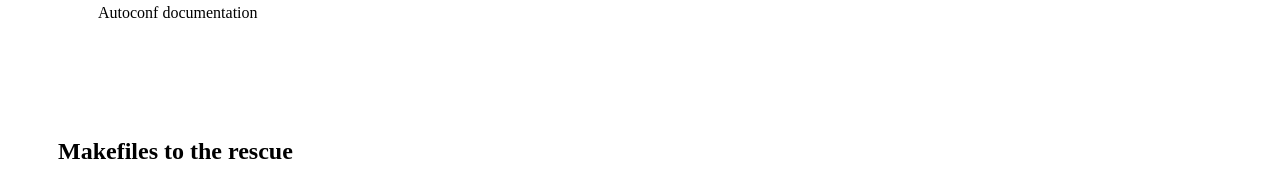
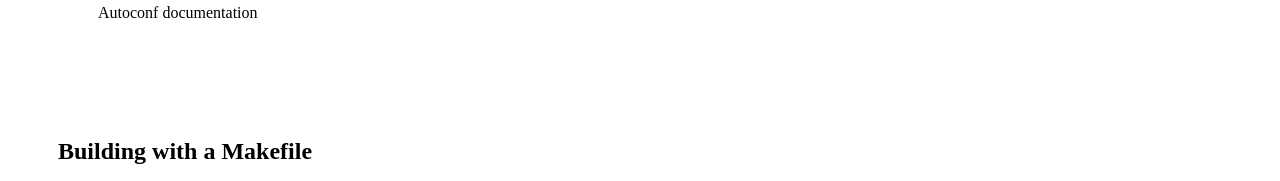
Before and after one commit to jhaiduce/magnetosphere_online_seminar_python_ffi_slides, a website: page index.html in a window 1280 px wide. Shown: the part 1540-1721 px from the top of the page. Drawn offline with nearby package versions, Linux system fonts and the light colour scheme.

Commit message:
Changed slide title "Makefiles to the rescue" to "Building with Make"

```diff
--- a/index.html
+++ b/index.html
@@ -182,7 +182,7 @@
     </section>
 
     <section class="slide">
-      <h2>Makefiles to the rescue</h2>
+      <h2>Building with a Makefile</h2>
 
       <div class="columns two">
 	<div>
```
